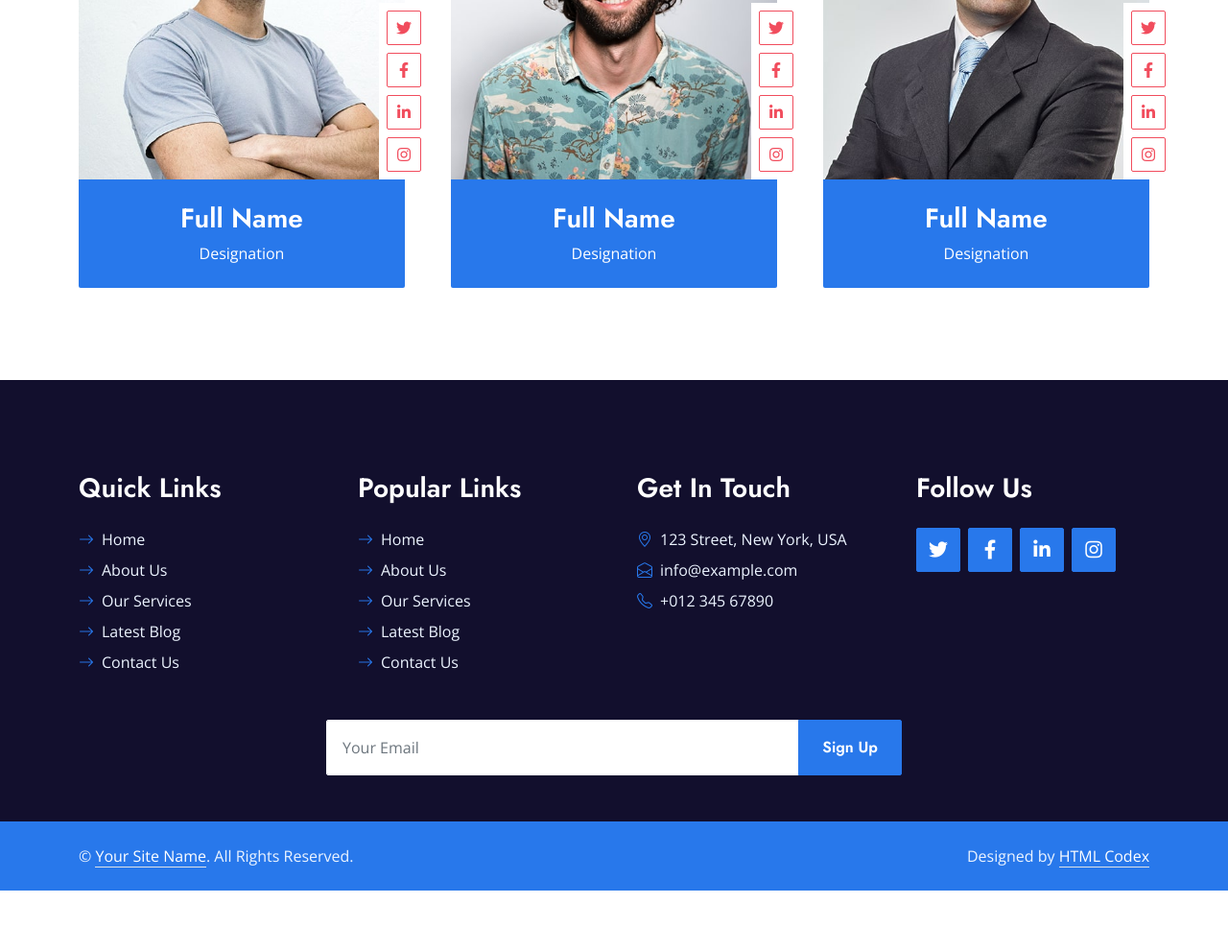
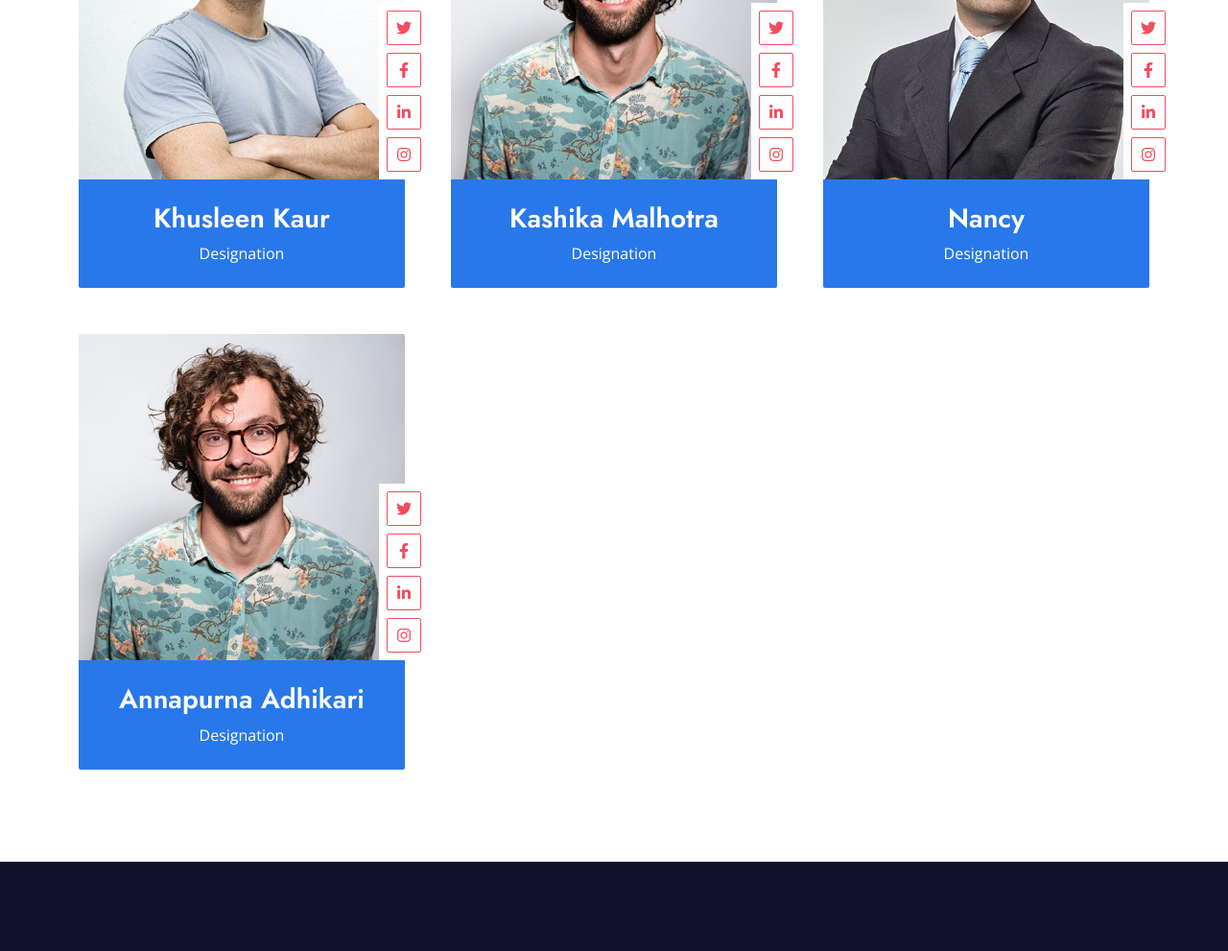
Before and after one commit to AnnapurnaAdhikari/WaterWise_SDI, a plain HTML site: page about.html in a window 1280 px wide. Shown: the part 1677-2668 px from the top of the page at 96% size. Before the commit the page ends 2605 px from the top, so only its background shows below. Drawn offline with nearby package versions, Linux system fonts and the light colour scheme.

Commit message:
about us new team mem section added

```diff
--- a/about.html
+++ b/about.html
@@ -133,7 +133,7 @@
                         </div>
                     </div>
                     <div class="bg-primary text-center rounded-bottom p-4">
-                        <h3 class="text-white">Full Name</h3>
+                        <h3 class="text-white">Khusleen Kaur</h3>
                         <p class="text-white m-0">Designation</p>
                     </div>
                 </div>
@@ -148,7 +148,7 @@
                         </div>
                     </div>
                     <div class="bg-primary text-center rounded-bottom p-4">
-                        <h3 class="text-white">Full Name</h3>
+                        <h3 class="text-white">Kashika Malhotra</h3>
                         <p class="text-white m-0">Designation</p>
                     </div>
                 </div>
@@ -163,7 +163,22 @@
                         </div>
                     </div>
                     <div class="bg-primary text-center rounded-bottom p-4">
-                        <h3 class="text-white">Full Name</h3>
+                        <h3 class="text-white">Nancy</h3>
+                        <p class="text-white m-0">Designation</p>
+                    </div>
+                </div>
+                <div class="col-lg-4 wow slideInUp" data-wow-delay="1.2s">
+                    <div class="position-relative rounded-top">
+                        <img class="img-fluid rounded-top w-100" src="img/team-2.jpg" alt="">
+                        <div class="position-absolute bottom-0 end-0 d-flex flex-column bg-white p-1" style="margin-right: -25px;">
+                            <a class="btn btn-outline-secondary btn-square m-1" href="#"><i class="fab fa-twitter fw-normal"></i></a>
+                            <a class="btn btn-outline-secondary btn-square m-1" href="#"><i class="fab fa-facebook-f fw-normal"></i></a>
+                            <a class="btn btn-outline-secondary btn-square m-1" href="#"><i class="fab fa-linkedin-in fw-normal"></i></a>
+                            <a class="btn btn-outline-secondary btn-square m-1" href="#"><i class="fab fa-instagram fw-normal"></i></a>
+                        </div>
+                    </div>
+                    <div class="bg-primary text-center rounded-bottom p-4">
+                        <h3 class="text-white">Annapurna Adhikari</h3>
                         <p class="text-white m-0">Designation</p>
                     </div>
                 </div>
```
